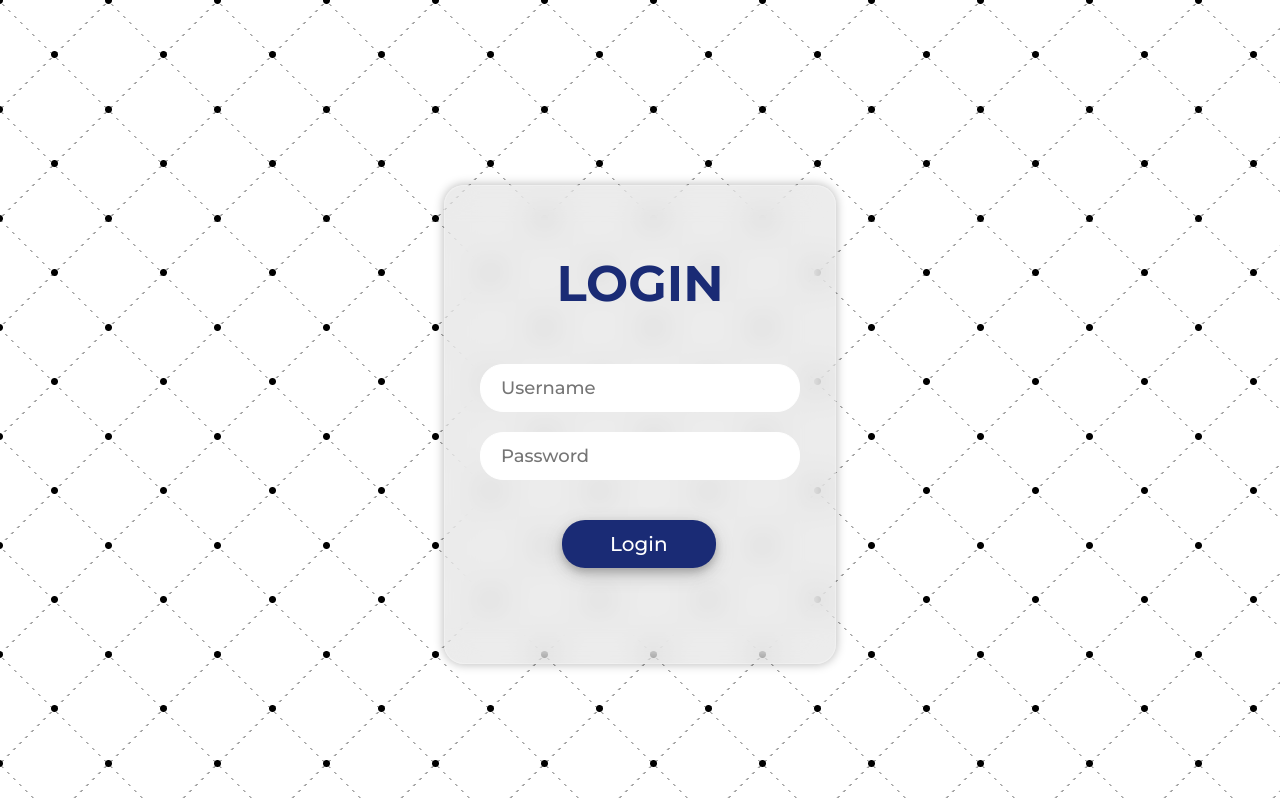
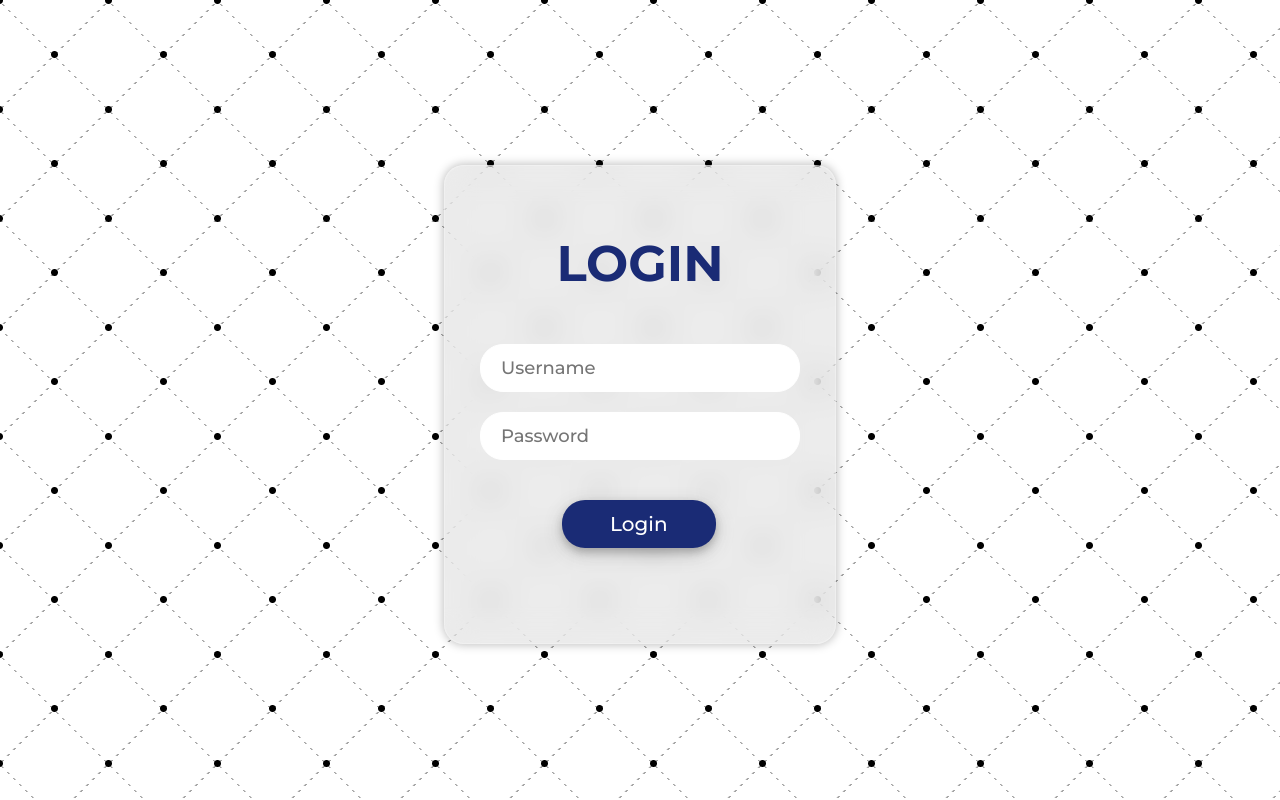
Before and after one commit to Stellaris1729/Schoolscape, a website: page index.html in a window 1280 px wide. Shown: the top 800 px of the page. Drawn offline with Linux system fonts and the light colour scheme.

Commit message:
Update style.css

```diff
--- a/style.css
+++ b/style.css
@@ -47,7 +47,7 @@ body {
 
 .card {
   font-family: 'Poppins', sans-serif;
-  margin: 6vh 60vh 0 60vh;
+  margin: 1vh 60vh 0 60vh;
   display: flex;
   flex-direction: column;
   justify-content: space-between;
```
